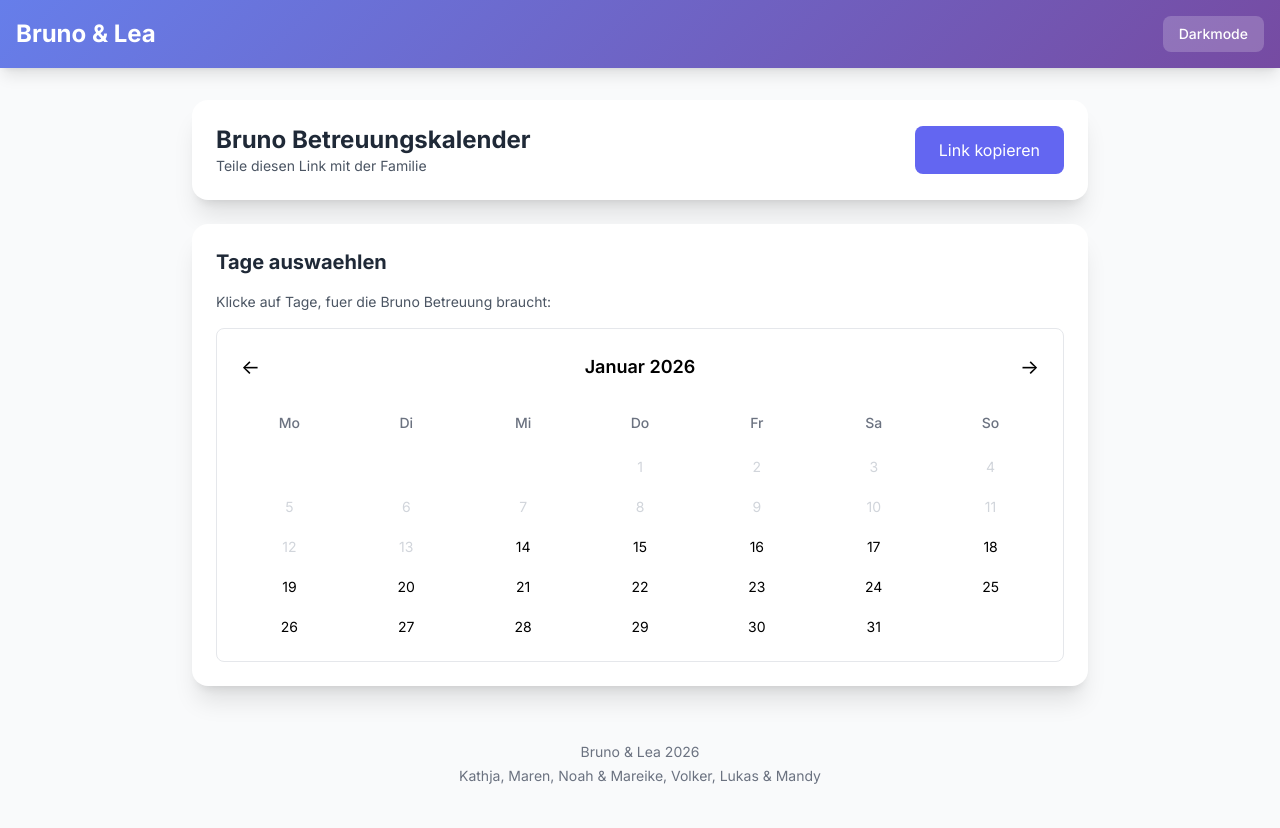
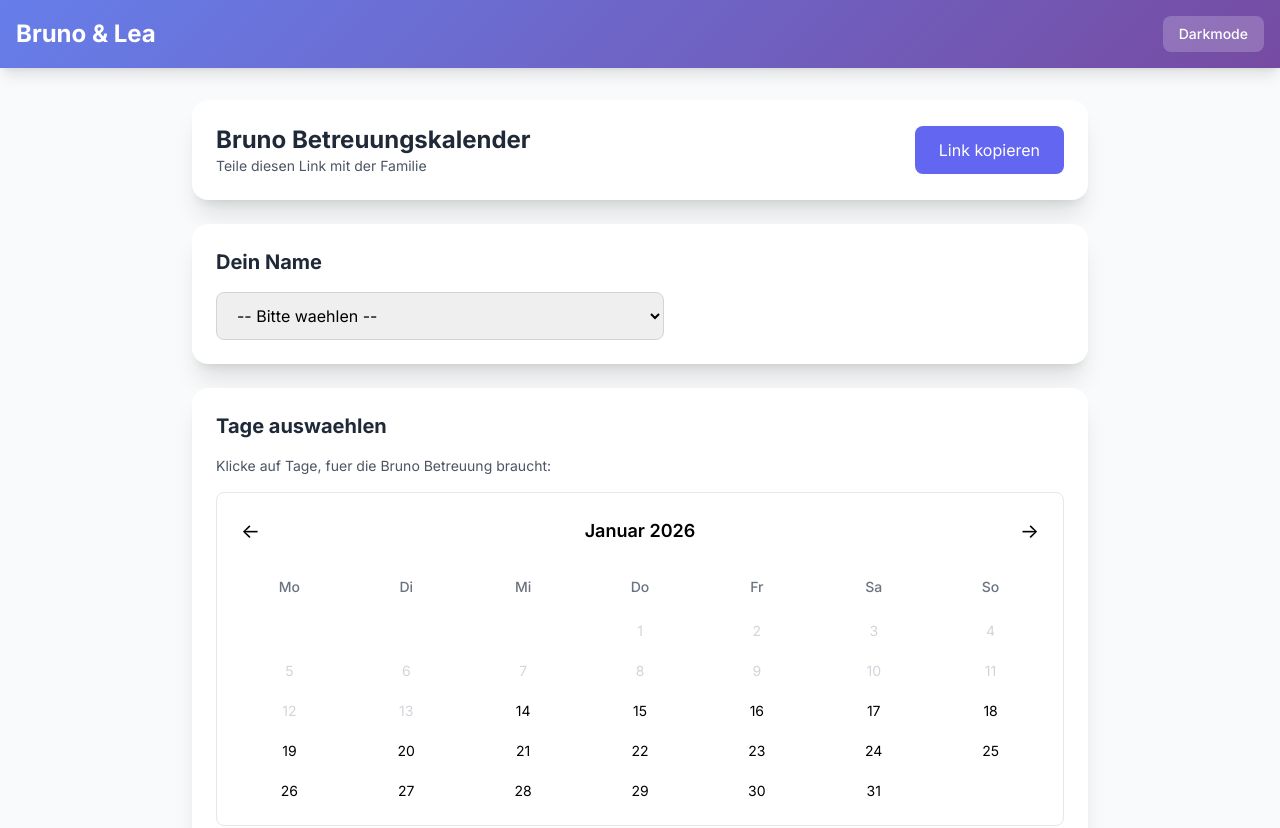
Before and after one commit to benedevries-code/lea-kalender, a Next.js app: page / in a window 1280 px wide. Shown: the top 828 px of the page. Built offline with nearby package versions, Linux system fonts and the light colour scheme.

Commit message:
Namensauswahl oben hinzugefuegt

```diff
--- a/app/page.tsx
+++ b/app/page.tsx
@@ -158,6 +158,21 @@ export default function Home() {
         )}
       </div>
 
+      {/* Name auswählen */}
+      <div className="bg-white rounded-2xl shadow-xl p-6">
+        <h2 className="text-xl font-bold text-gray-800 mb-4">Dein Name</h2>
+        <select
+          value={participantName}
+          onChange={(e) => setParticipantName(e.target.value)}
+          className="w-full max-w-md px-4 py-3 border border-gray-300 rounded-lg focus:ring-2 focus:ring-primary focus:border-transparent"
+        >
+          <option value="">-- Bitte waehlen --</option>
+          {FAMILY_MEMBERS.map(name => (
+            <option key={name} value={name}>{name}</option>
+          ))}
+        </select>
+      </div>
+
       {/* Kalender für Datumsauswahl */}
       <div className="bg-white rounded-2xl shadow-xl p-6">
         <h2 className="text-xl font-bold text-gray-800 mb-4">Tage auswaehlen</h2>
@@ -235,20 +250,6 @@ export default function Home() {
             </div>
           )}
 
-          <div className="mb-6">
-            <label className="block text-sm font-medium text-gray-700 mb-2">Dein Name</label>
-            <select
-              value={participantName}
-              onChange={(e) => setParticipantName(e.target.value)}
-              className="w-full max-w-md px-4 py-3 border border-gray-300 rounded-lg focus:ring-2 focus:ring-primary focus:border-transparent"
-            >
-              <option value="">-- Bitte waehlen --</option>
-              {FAMILY_MEMBERS.map(name => (
-                <option key={name} value={name}>{name}</option>
-              ))}
-            </select>
-          </div>
-
           <p className="text-gray-600 mb-4">Waehle fuer jeden Tag, wie du Bruno nehmen kannst:</p>
 
           <div className="space-y-4">
```
